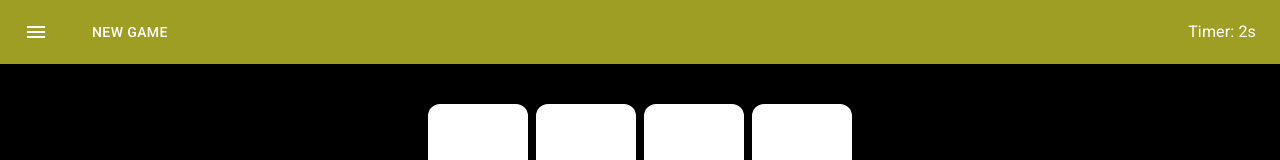
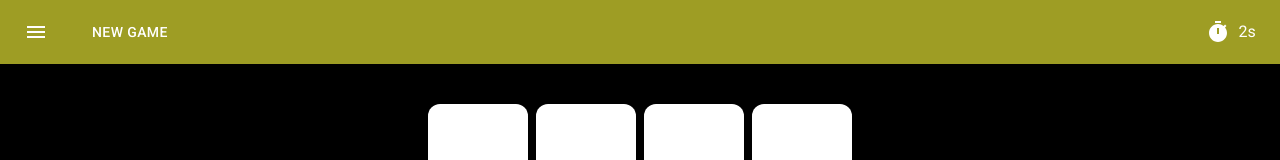
Before and after one commit to ShinK8245/matching-card, a React (Create React App) app: page / in a window 1280 px wide. Both pictures are taken after a click on the button "START GAME". Shown: the top 160 px of the page. Built offline with nearby package versions, Linux system fonts and the light colour scheme.

Commit message:
created Timer component

```diff
--- a/src/components/Navbar.jsx
+++ b/src/components/Navbar.jsx
@@ -1,75 +1,12 @@
-import {
-  AppBar,
-  Box,
-  Button,
-  IconButton,
-  Toolbar,
-  Typography,
-} from "@mui/material";
-import React, { useContext, useEffect, useState } from "react";
+import { AppBar, Box, Button, IconButton, Toolbar } from "@mui/material";
+import React, { useContext } from "react";
 import MenuIcon from "@mui/icons-material/Menu";
 import { lime } from "@mui/material/colors";
 import { CardDataContext } from "../context/CardDataContext";
-import { differenceInHours, differenceInMinutes } from "date-fns";
+import { Timer } from "./Timer";
 
 const Navbar = () => {
-  const { startedTimeStamp, handleNewGame } = useContext(CardDataContext);
-  const [diffSeconds, setDiffSeconds] = useState(0);
-  const [diffMinutes, setDiffMinutes] = useState(0);
-  const [diffHours, setDiffHours] = useState(0);
-
-  useEffect(() => {
-    if (startedTimeStamp) {
-      const interval = setInterval(() => {
-        const currentTimeStamp = new Date();
-
-        // const currentDiffSeconds =
-        //   differenceInSeconds(currentTimeStamp, startedTimeStamp) % 60;
-
-        const currentDiffMinutes =
-          differenceInMinutes(currentTimeStamp, startedTimeStamp) % 60;
-
-        const currentDiffHours = differenceInHours(
-          currentTimeStamp,
-          startedTimeStamp
-        );
-
-        if (currentDiffHours !== diffHours) {
-          setDiffHours(currentDiffHours);
-        }
-
-        if (currentDiffMinutes !== diffMinutes) {
-          setDiffMinutes(currentDiffMinutes);
-        }
-
-        setDiffSeconds((prev) => {
-          if (prev === 59) {
-            return 0;
-          } else {
-            return prev + 1;
-          }
-        });
-      }, 1000);
-      return () => {
-        clearInterval(interval);
-      };
-    }
-    // eslint-disable-next-line react-hooks/exhaustive-deps
-  }, [startedTimeStamp]);
-
-  const getTimerDisplayValue = () => {
-    let displayValue = `${diffSeconds}s`;
-
-    if (diffMinutes > 0) {
-      displayValue = `${diffMinutes}m ${diffSeconds}s`;
-    }
-
-    if (diffHours > 0) {
-      displayValue = `${diffHours}h ${diffMinutes}m ${diffSeconds}s`;
-    }
-
-    return displayValue;
-  };
+  const { handleNewGame } = useContext(CardDataContext);
 
   return (
     <AppBar position="static" sx={{ bgcolor: lime[800] }}>
@@ -89,9 +26,7 @@ const Navbar = () => {
           </Button>
         </Box>
         <Box id="navbar-right">
-          {startedTimeStamp && (
-            <Typography>Timer: {getTimerDisplayValue()}</Typography>
-          )}
+          <Timer />
         </Box>
       </Toolbar>
     </AppBar>
--- /dev/null
+++ b/src/components/Timer.jsx
@@ -0,0 +1,75 @@
+import React, { useContext, useEffect, useState } from "react";
+import { CardDataContext } from "../context/CardDataContext";
+import { differenceInHours, differenceInMinutes } from "date-fns";
+import { Box, Typography } from "@mui/material";
+import { Timer as TimerIcon } from "@mui/icons-material";
+
+const Timer = () => {
+  const { startedTimeStamp } = useContext(CardDataContext);
+  const [diffSeconds, setDiffSeconds] = useState(0);
+  const [diffMinutes, setDiffMinutes] = useState(0);
+  const [diffHours, setDiffHours] = useState(0);
+
+  useEffect(() => {
+    if (startedTimeStamp) {
+      const interval = setInterval(() => {
+        const currentTimeStamp = new Date();
+
+        // const currentDiffSeconds =
+        //   differenceInSeconds(currentTimeStamp, startedTimeStamp) % 60;
+
+        const currentDiffMinutes =
+          differenceInMinutes(currentTimeStamp, startedTimeStamp) % 60;
+
+        const currentDiffHours = differenceInHours(
+          currentTimeStamp,
+          startedTimeStamp
+        );
+
+        if (currentDiffHours !== diffHours) {
+          setDiffHours(currentDiffHours);
+        }
+
+        if (currentDiffMinutes !== diffMinutes) {
+          setDiffMinutes(currentDiffMinutes);
+        }
+
+        setDiffSeconds((prev) => {
+          if (prev === 59) {
+            return 0;
+          } else {
+            return prev + 1;
+          }
+        });
+      }, 1000);
+      return () => {
+        clearInterval(interval);
+      };
+    }
+    // eslint-disable-next-line react-hooks/exhaustive-deps
+  }, [startedTimeStamp]);
+
+  const getTimerDisplayValue = () => {
+    let displayValue = `${diffSeconds}s`;
+
+    if (diffMinutes > 0) {
+      displayValue = `${diffMinutes}m ${diffSeconds}s`;
+    }
+
+    if (diffHours > 0) {
+      displayValue = `${diffHours}h ${diffMinutes}m ${diffSeconds}s`;
+    }
+
+    return displayValue;
+  };
+  return (
+    startedTimeStamp && (
+      <Box display="flex" alignItems="center" gap={1}>
+        <TimerIcon />
+        <Typography> {getTimerDisplayValue()}</Typography>
+      </Box>
+    )
+  );
+};
+
+export { Timer };
```
